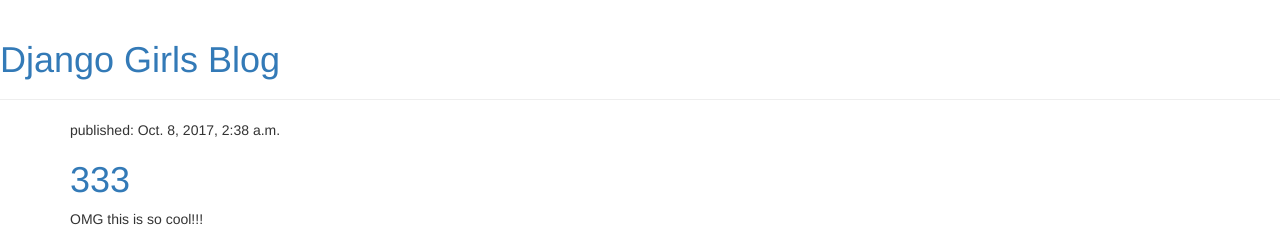
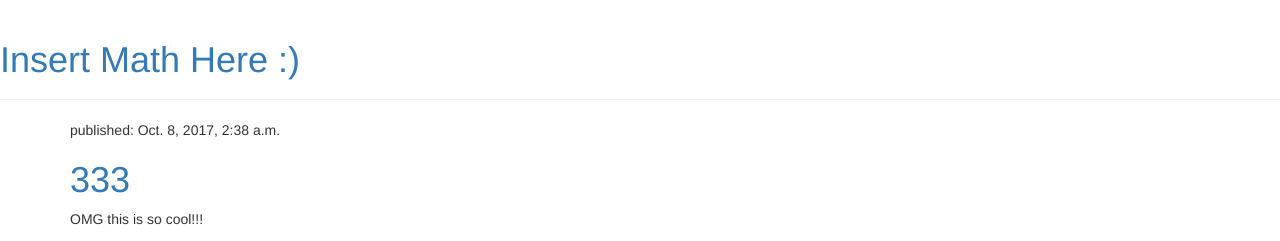
Before and after one commit to portgrinds/ws1, a Django app: template WS/templates/WS/post_list.html in a window 1280 px wide. Shown: the top 241 px of the page. Run offline with Django 3.2, Linux system fonts and the light colour scheme; the template is opened without the code that fills it: values that come from a table or form of the project are taken from there, others are empty; data comes from the database, SQL or seed files in the repository; some libraries are stand-ins or nearby versions.

Commit message:
change title

```diff
--- a/WS/templates/WS/base.html
+++ b/WS/templates/WS/base.html
@@ -9,7 +9,7 @@
 <body>
 <body>
     <div class="page-header">
-        <h1><a href="/">Django Girls Blog</a></h1>
+        <h1><a href="/">Insert Math Here :)</a></h1>
     </div>
     <div class="content container">
         <div class="row">
```
